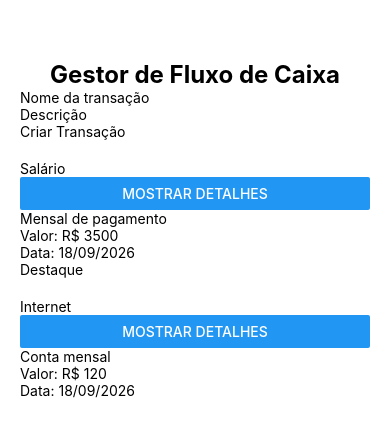
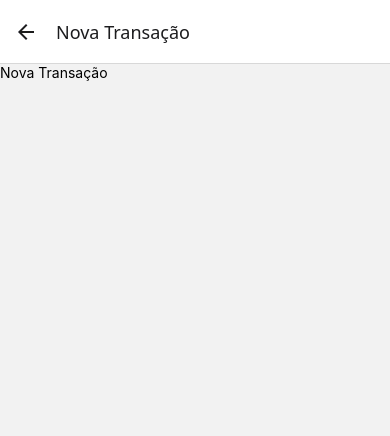
Before and after one commit to PedroEzequiel18/uc8-projeto-mobile, a React Native app: screen /NovaTransacao in a window 390 px wide. Shown: the top 436 px of the page. Built offline with nearby package versions, Linux system fonts and the light colour scheme.

Commit message:
feat: telas em pilha com detalhe do livro

```diff
--- a/App.tsx
+++ b/App.tsx
@@ -1,5 +1,11 @@
-import TelaTransacoes from "./src/telas/TelaTransacoes";
+import { NavigationContainer } from '@react-navigation/native';
+
+import NavegacaoPrincipal from './src/navegacao/NavegacaoPrincipal';
 
 export default function App() {
-  return <TelaTransacoes />;
+  return (
+    <NavigationContainer>
+      <NavegacaoPrincipal />
+    </NavigationContainer>
+  );
 }
--- a/package.json
+++ b/package.json
@@ -5,12 +5,14 @@
   "dependencies": {
     "@react-navigation/native": "7",
     "@react-navigation/native-stack": "7",
-    "expo": "~57.0.20",
+    "expo": "~57.0.31",
     "expo-status-bar": "~57.0.1",
     "react": "19.2.3",
+    "react-dom": "19.2.3",
     "react-native": "0.86.3",
     "react-native-safe-area-context": "~5.7.0",
-    "react-native-screens": "~4.26.0"
+    "react-native-screens": "~4.26.0",
+    "react-native-web": "^0.21.2"
   },
   "devDependencies": {
     "@expo/ngrok": "^4.1.3",
--- a/src/components/CartaoTransacao.tsx
+++ b/src/components/CartaoTransacao.tsx
@@ -1,5 +1,8 @@
-import { useState } from 'react';
+import { useNavigation } from '@react-navigation/native';
+import type { NativeStackNavigationProp } from '@react-navigation/native-stack';
 import { View, Text, Button } from 'react-native';
+
+import type { RotasDaPilha } from '../navegacao/tipos';
 import type { Transacao } from '../types/Transacao';
 
 interface CartaoTransacaoProps {
@@ -11,35 +14,40 @@ export function CartaoTransacao({
   transacao,
   destaque = false,
 }: CartaoTransacaoProps) {
-  const [mostrarDetalhes, setMostrarDetalhes] =
-    useState(false);
+  const navigation =
+    useNavigation<
+      NativeStackNavigationProp<RotasDaPilha>
+    >();
 
   return (
     <View>
       <Text>{transacao.nome}</Text>
 
       <Button
-        title={
-          mostrarDetalhes
-            ? 'Ocultar Detalhes'
-            : 'Mostrar Detalhes'
-        }
+        title="MOSTRAR DETALHES"
         onPress={() =>
-          setMostrarDetalhes(!mostrarDetalhes)
+          navigation.navigate(
+            'DetalheTransacao',
+            {
+              id: transacao.id,
+            }
+          )
         }
       />
 
       <Text>{transacao.descricao}</Text>
 
-      <Text>Valor: R$ {transacao.valor}</Text>
+      <Text>
+        Valor: R$ {transacao.valor}
+      </Text>
 
-      <Text>Data: {transacao.data}</Text>
+      <Text>
+        Data: {transacao.data}
+      </Text>
 
-      {mostrarDetalhes && (
-        <Text>Detalhes da transação exibidos.</Text>
+      {destaque && (
+        <Text>Destaque</Text>
       )}
-
-      {destaque && <Text>Destaque</Text>}
     </View>
   );
 }
--- /dev/null
+++ b/src/navegacao/NavegacaoPrincipal.tsx
@@ -0,0 +1,41 @@
+import { createNativeStackNavigator } from '@react-navigation/native-stack';
+
+import TelaTransacoes from '../telas/TelaTransacoes';
+import TelaDetalheTransacao from '../telas/TelaDetalheTransacao';
+import TelaNovaTransacao from '../telas/TelaNovaTransacao';
+
+import type { RotasDaPilha } from './tipos';
+
+const Stack = createNativeStackNavigator<RotasDaPilha>();
+
+export default function NavegacaoPrincipal() {
+  return (
+    <Stack.Navigator
+      initialRouteName="Transacoes"
+    >
+      <Stack.Screen
+        name="Transacoes"
+        component={TelaTransacoes}
+        options={{
+          title: 'Transações',
+        }}
+      />
+
+      <Stack.Screen
+        name="DetalheTransacao"
+        component={TelaDetalheTransacao}
+        options={{
+          title: 'Detalhes',
+        }}
+      />
+
+      <Stack.Screen
+        name="NovaTransacao"
+        component={TelaNovaTransacao}
+        options={{
+          title: 'Nova Transação',
+        }}
+      />
+    </Stack.Navigator>
+  );
+}
--- /dev/null
+++ b/src/navegacao/tipos.ts
@@ -0,0 +1,7 @@
+export type RotasDaPilha = {
+  Transacoes: undefined;
+  DetalheTransacao: {
+    id: number;
+  };
+  NovaTransacao: undefined;
+};
--- a/src/telas/TelaDetalheTransacao.tsx
+++ b/src/telas/TelaDetalheTransacao.tsx
@@ -0,0 +1,24 @@
+import { View, Text } from 'react-native';
+import type { NativeStackScreenProps } from '@react-navigation/native-stack';
+
+import type { RotasDaPilha } from '../navegacao/tipos';
+
+type TelaDetalheTransacaoProps =
+  NativeStackScreenProps<
+    RotasDaPilha,
+    'DetalheTransacao'
+  >;
+
+export default function TelaDetalheTransacao({
+  route,
+}: TelaDetalheTransacaoProps) {
+  const { id } = route.params;
+
+  return (
+    <View>
+      <Text>Detalhe da Transação</Text>
+
+      <Text>ID: {id}</Text>
+    </View>
+  );
+}
--- a/src/telas/TelaNovaTransacao.tsx
+++ b/src/telas/TelaNovaTransacao.tsx
@@ -0,0 +1,9 @@
+import { View, Text } from 'react-native';
+
+export default function TelaNovaTransacao() {
+  return (
+    <View>
+      <Text>Nova Transação</Text>
+    </View>
+  );
+}
```
Also changed, not shown: 1 other file (tests, documents, lock files or other folders).
